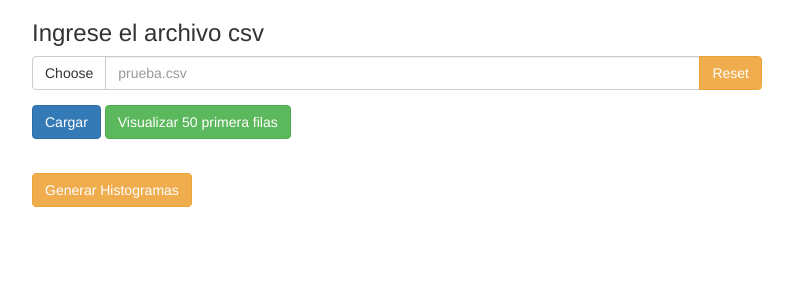
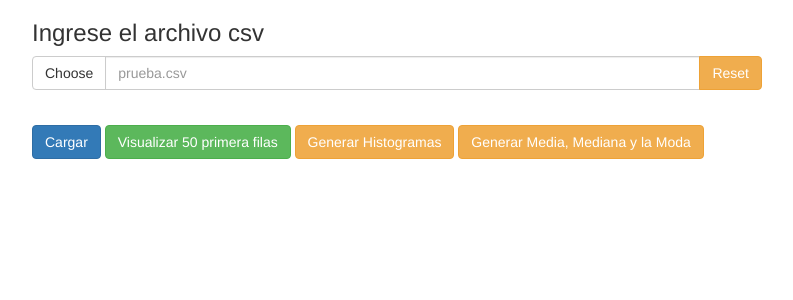
Before and after one commit to AlwaysYou/kasperu, a Django app: page /aplicativo in a window 1280 px wide. Shown: the part 44-344 px from the top of the page, without its empty margins (243-1036 px from the left). Run offline with Django 3.2, Linux system fonts and the light colour scheme; a user stored in the database is signed in; tables that the repository leaves empty hold one stand-in row (values such as "Sample post"); some libraries are stand-ins or nearby versions.

Commit message:
generate media, mode and mediana

```diff
--- a/apps/web/views.py
+++ b/apps/web/views.py
@@ -15,6 +15,7 @@ from django.conf import settings
 from matplotlib.backends.backend_agg import FigureCanvasAgg as FigureCanvas
 import matplotlib.pyplot as plt
 import numpy as np
+from statistics import median, mode, mean, StatisticsError
 
 #logout
 from django.contrib.auth.decorators import login_required
@@ -99,10 +100,11 @@ def aplicativo(request):
             list_pesos = []
             list_estatura = []
             for line in lines:
-                fields = line.split(",")
-                list_edades.append(fields[0])
-                list_pesos.append(fields[2])
-                list_estatura.append(fields[3])
+                if line:
+                    fields = line.split(",")
+                    list_edades.append(fields[0])
+                    list_pesos.append(fields[2])
+                    list_estatura.append(fields[3])
             list_edades[0] = '0'
             x = np.arange(len(list_edades))
             plt.bar(x, height=list_edades)
@@ -118,6 +120,58 @@ def aplicativo(request):
             canvas.print_png(response)
             plt.close()
             return response
+
+        elif tipo == "form-4":
+            flag_form_4 = True
+            file_data = archivo.read().decode("utf-8")
+            lines = file_data.split("\n")
+            list_edades = []
+            list_pesos = []
+            list_estatura = []
+            for line in lines:
+                if line:
+                    fields = line.split(",")
+                    list_edades.append(fields[0])
+                    list_pesos.append(fields[2])
+                    list_estatura.append(fields[3])
+            list_edades.pop(0)
+            list_pesos.pop(0)
+            list_estatura.pop(0)
+
+            list_edades_int = []
+            for row in list_edades:
+                list_edades_int.append(float(row))
+
+            list_pesos_int = []
+            for row in list_pesos:
+                list_pesos_int.append(float(row))
+
+            list_estatura_int = []
+            for row in list_estatura:
+                list_estatura_int.append(float(row))
+            print(list_edades_int, list_pesos_int, list_estatura_int, "<-JA")
+            #Moda
+            try:
+                edades_mode = mode(list_edades_int)
+            except StatisticsError:
+                edades_mode = "No unique mode found"
+            try:
+                pesos_mode = mode(list_pesos_int)
+            except StatisticsError:
+                pesos_mode = "No unique mode found"
+            try:
+                estaturas_mode = mode(list_estatura_int)
+            except StatisticsError:
+                estaturas_mode = "No unique mode found"
+
+            # Media
+            edades_media = mean(list_edades_int)
+            pesos_media = mean(list_pesos_int)
+            estaturas_media = mean(list_estatura_int)
+            # Mediana
+            edades_mediana = median(list_edades_int)
+            pesos_mediana = median(list_pesos_int)
+            estaturas_mediana = median(list_estatura_int)
 
     return render(request, 'web/aplicativo.html', locals())
 
--- a/templates/web/aplicativo.html
+++ b/templates/web/aplicativo.html
@@ -44,8 +44,15 @@
                 </span>
             </div>
         </div>
+        <br>
         <button class="btn btn-primary carga"> Cargar </button>
-        <button type="button" class="btn btn-success mostrar_csv_2"> Visualizar 50 primera filas </button>
+        {% if archivo %}
+            <button type="button" class="btn btn-success mostrar_csv_2"> Visualizar 50 primera filas </button>
+
+        <button type="button" class="btn btn-warning mostrar_histogramas_2"> Generar Histogramas </button>
+        <button class="btn btn-warning mostrar_3m_2"> Generar Media, Mediana y la Moda </button>
+        {% endif %}
+
     </form>
 
     <form class="form-muestra-archivo" method="POST" action="{% url 'web:aplicativo' %}" enctype="multipart/form-data">
@@ -87,7 +94,46 @@
     <form class="form-muestra-histogramas" method="POST">
         {% csrf_token %}
         <input type="hidden" name="tipo_form" value="form-3">
-        <button class="btn btn-warning mostrar_histogramas"> Generar Histogramas </button>
+        <button style="display:none" class="btn btn-warning mostrar_histogramas"> Generar Histogramas </button>
+    </form>
+
+    <form class="form-3m" method="POST">
+        {% csrf_token %}
+        <input type="hidden" name="tipo_form" value="form-4">
+        <button style="display:none" class="btn btn-warning mostrar_3m"> Generar Media, Mediana y la Moda </button>
+        {% if flag_form_4 %}
+            <div class="container-fluid">
+                <div class="table-responsive"></div>
+                    <table class="table table-bordered table-hover table-condensed">
+                        <tr class="success">
+                            <td>&nbsp;</td>
+                            <td>Edad</td>
+                            <td>Peso</td>
+                            <td>Estatura</td>
+                        </tr>
+                        <tr{% if forloop.first%} class="success" {%endif %}>
+                            <td>Media</td>
+                            <td>{{edades_media}}</td>
+                            <td>{{pesos_media}}</td>
+                            <td>{{estaturas_media}}</td>
+                        </tr>
+                        <tr>
+                            <td>Mediana</td>
+                            <td>{{edades_mediana}}</td>
+                            <td>{{pesos_mediana}}</td>
+                            <td>{{estaturas_mediana}}</td>
+
+                        </tr>
+                        <tr>
+                            <td>Moda</td>
+                            <td>{{edades_mode}}</td>
+                            <td>{{pesos_mode}}</td>
+                            <td>{{estaturas_mode}}</td>
+
+                        </tr>
+                    </table>
+            </div>
+        {% endif %}
     </form>
 
     </div>
@@ -107,7 +153,6 @@ $(function(){
     $('.carga').click(function(e){
         e.preventDefault();
         var valid = $('.form_archivo').validationEngine('validate');
-        alert(valid, "<- valid")
         if(valid){
             $('.form_archivo').submit()
         }
@@ -126,6 +171,18 @@ $(function(){
         e.preventDefault();
         $('.form-muestra-histogramas').submit();
     })
+    $('.mostrar_histogramas_2').click(function(e){
+        e.preventDefault();
+        $('.mostrar_histogramas').click();
+    })
+    $('.mostrar_3m').click(function(e){
+        e.preventDefault();
+        $('.form-3m').submit();
+    })
+    $('.mostrar_3m_2').click(function(e){
+        e.preventDefault();
+        $('.mostrar_3m').click();
+    })
 
 })
 </script>
```
